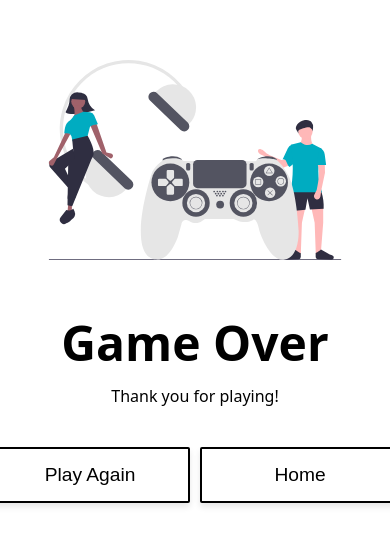
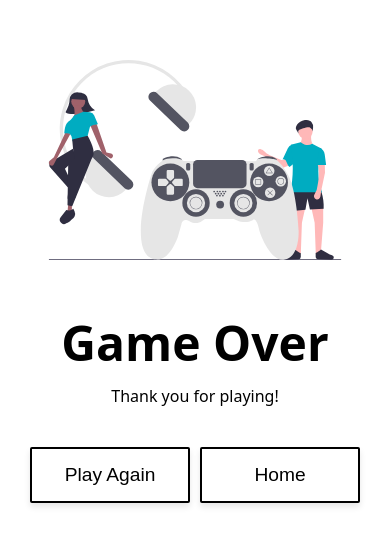
Before and after one commit to jainammshah12/CodeToGive_RQMO_9, a React (Create React App) app in the folder game/: page /win in a window 390 px wide. Shown: the part 136-682 px from the top of the page. Built offline with nearby package versions, Linux system fonts and the light colour scheme.

Commit message:
mobile related ui changes

```diff
--- a/game/src/styles/Scenario.css
+++ b/game/src/styles/Scenario.css
@@ -117,6 +117,7 @@
 
     .image_container {
         width: 100%;
+        height: -webkit-fill-available;
     }
 
     .scenario_details_container {
@@ -126,7 +127,7 @@
     }
 
     .image_container>img {
-        height: 350px;
+        max-height: 350px;
     }
 
     .scenario_header_desktop {
--- a/game/src/styles/winning.css
+++ b/game/src/styles/winning.css
@@ -10,7 +10,7 @@
     display: inline-block;
     margin: 10px 5px;
     cursor: pointer;
-    min-width: 200px;
+    min-width: 160px;
     border-radius: 2px;
     box-shadow: 0 4px 6px rgba(0, 0, 0, 0.1);
     transition: all 0.3s ease;
```
Also changed, not shown: game/public/index.html (+0 -10 lines), 1 other file (tests, documents, lock files or other folders).
